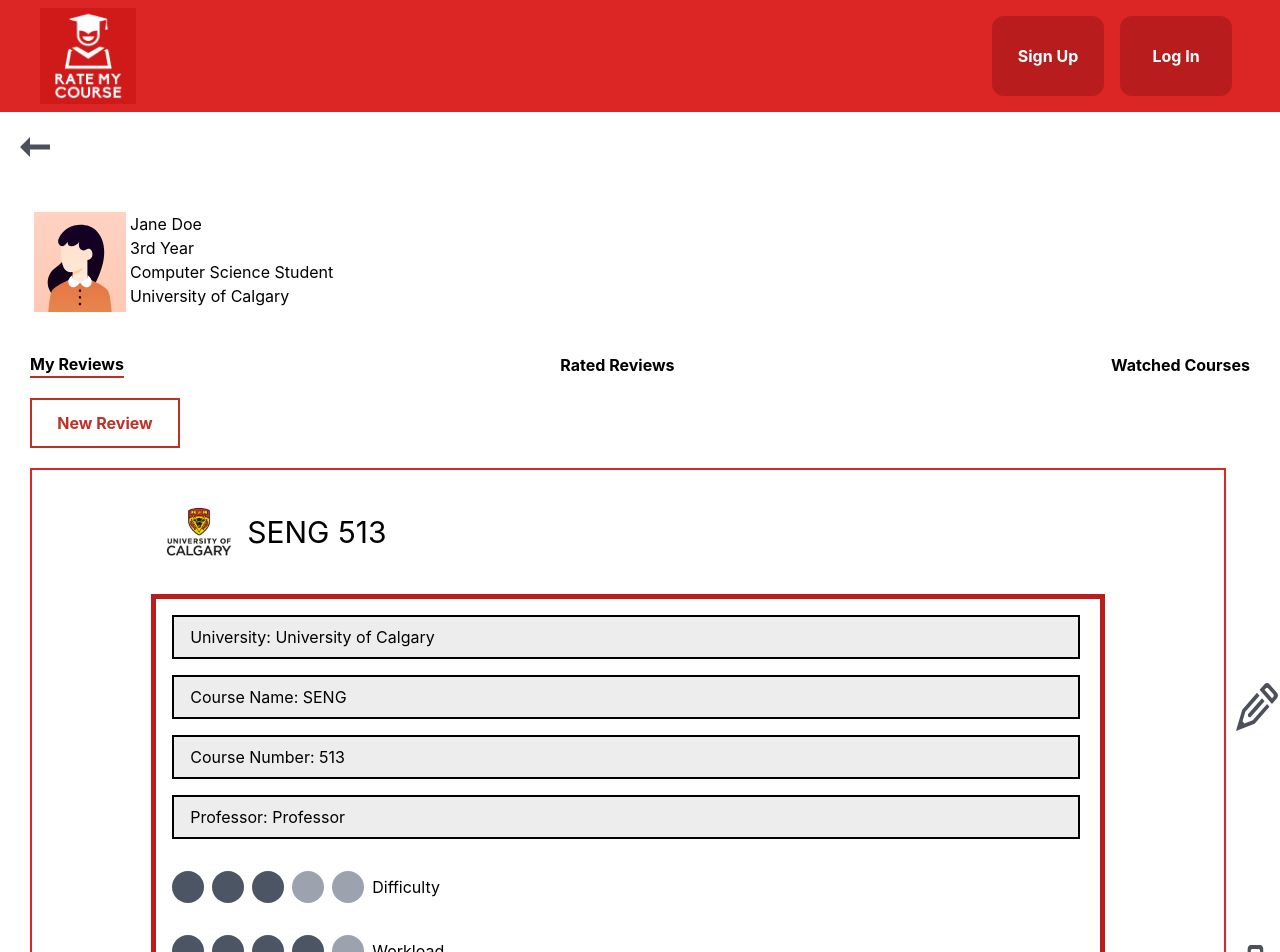
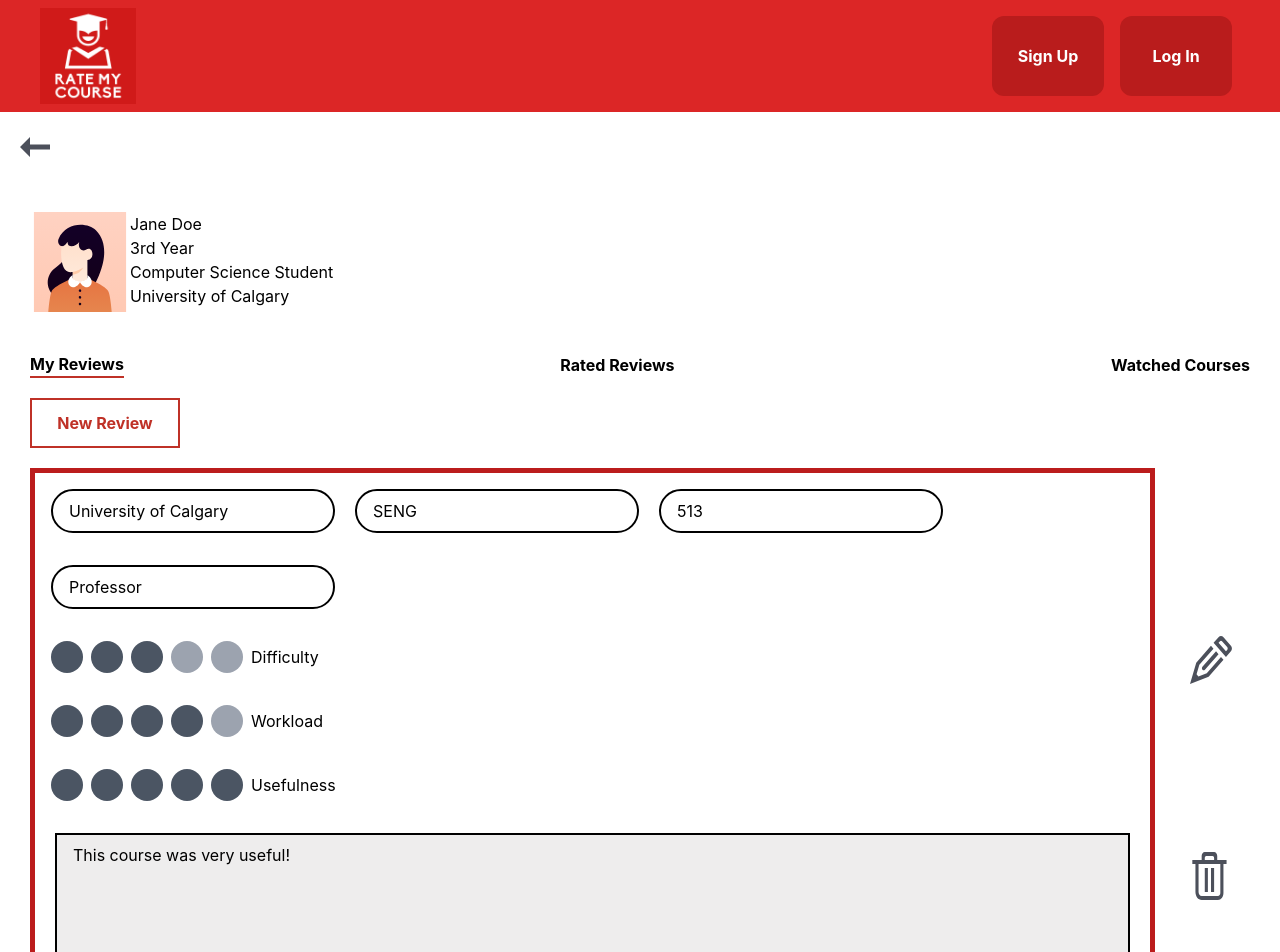
Before and after one commit to mrmallam/Rate_My_Course, a React (Create React App) app in the folder Frontend/rate_my_course/: page /MyReviews in a window 1280 px wide. Shown: the top 952 px of the page. Built offline with nearby package versions, Linux system fonts and the light colour scheme.

Commit message:
All consistenet

```diff
--- a/Frontend/rate_my_course/src/components/EditableReview.js
+++ b/Frontend/rate_my_course/src/components/EditableReview.js
@@ -75,62 +75,41 @@ function EditableReview() {
     };
 
     return (
-    <div className='flex flex-col md:flex-row w-full '>
-      <div className="review-container border-2 border-red-600 w-full flex flex-col items-center justify-center relative">
-        <div className='class-header flex items-center'>
-          <img src={UniLogo} alt="University-Logo" className="w-24"/>
-          <h1 className="text-3xl">SENG 513</h1>
-        </div>
-        <div className='form-container'>
+    <div className='flex flex-col md:flex-row w-full'>
+        <div className='form-container-3'>
           <div className='ml-4'>
-          <div className={`form-input py-2 px-4 border-2 my-4 mr-5 cursor-default ${editable ? 'border-red-600 cursor-text' : 'border-black cursor-default'}` }
-              style={{ backgroundColor: editable ? 'white' : '#EEEDED' }}>
-            University: {editable ? (
             <input
+                  readOnly={!editable}
                   type="text"
                   value={university}
-                onChange={handleUniversityChange}
+                  onChange={(e) => setUniversity(e.target.value)}
+                  className={`form-input rounded-full py-2 px-4 border-2 my-4 mr-5 ${editable ? 'border-red-600 cursor-text' : 'border-black cursor-default'}`}
+                  placeholder="University"
               />
-            ) : (
-              university
-            )}
-          </div>
-          <div className={`form-input py-2 px-4 border-2 my-4 mr-5 cursor-default ${editable ? 'border-red-600 cursor-text' : 'border-black cursor-default'}` }
-          style={{ backgroundColor: editable ? 'white' : '#EEEDED' }}>
-            Course Name: {editable ? (
               <input
+                readOnly={!editable}
                 type="text"
                 value={courseName}
-                onChange={handleCourseNameChange}
+                onChange={(e) => setCourseName(e.target.value)}
+                className={`form-input rounded-full py-2 px-4 border-2 my-4 mr-5 ${editable ? 'border-red-600 cursor-text' : 'border-black cursor-default'}`}
+                placeholder="Course Code"
               />
-            ) : (
-              courseName
-            )}
-          </div>
-          <div className={`form-input py-2 px-4 border-2 my-4 mr-5 cursor-default ${editable ? 'border-red-600 cursor-text' : 'border-black cursor-default'}` }
-           style={{ backgroundColor: editable ? 'white' : '#EEEDED' }}>
-            Course Number: {editable ? (
               <input
+                readOnly={!editable}
                 type="text"
                 value={courseNum}
-                onChange={handleCourseNumChange}
+                onChange={(e) => setCourseNum(e.target.value)}
+                className={`form-input rounded-full py-2 px-4 border-2 my-4 mr-5 ${editable ? 'border-red-600 cursor-text' : 'border-black cursor-default'}`}
+                placeholder="Course Number"
               />
-            ) : (
-              courseNum
-            )}
-          </div>
-          <div className={`form-input py-2 px-4 border-2 my-4 mr-5 cursor-default ${editable ? 'border-red-600 cursor-text' : 'border-black cursor-default'}` }
-          style={{ backgroundColor: editable ? 'white' : '#EEEDED' }}>
-            Professor: {editable ? (
               <input
+                readOnly={!editable}
                 type="text"
                 value={professor}
-                onChange={handleProfessorChange}
+                onChange={(e) => setProfessor(e.target.value)}
+                className={`form-input rounded-full py-2 px-4 border-2 my-4 mr-5 ${editable ? 'border-red-600 cursor-text' : 'border-black cursor-default'}`}
+                placeholder="Professor's Name"
               />
-            ) : (
-              professor
-            )}
-          </div>
           </div>
           <div className='my-4 pl-4'>
             <RatingSet label='Difficulty' rating={difficulty} setRating={setDifficulty} editable={editable}/>
@@ -149,8 +128,7 @@ function EditableReview() {
               style={{ backgroundColor: editable ? 'white' : '#EEEDED' } }
           />
         </div>
-        </div>
-        <div className="flex flex-row md:flex-col justify-evenly mt-4 md:mt-0 ml-2">
+      <div className="flex flex-row md:flex-col justify-evenly mt-4 md:mt-0 ml-8">
         {editable ? (
           <>
             <div className="save-button cursor-pointer text-4xl md:text-2xl lg:text-4xl" onClick={handleSaveChanges}>
--- a/Frontend/rate_my_course/src/components/RatedReview.js
+++ b/Frontend/rate_my_course/src/components/RatedReview.js
@@ -50,7 +50,7 @@ function StaticReview() {
 
     return (
         <div className='flex flex-col md:flex-row w-full py-8'>
-            <div className='form-container-3 ml-4'>
+            <div className='form-container-3'>
                 <div className='ml-4'>
                     <input
                     readOnly={true}
@@ -96,7 +96,7 @@ function StaticReview() {
                     {comments}
                 </div>
         </div>
-            <div className="flex flex-row md:flex-col justify-evenly mt-4 md:mt-0 ml-4">
+            <div className="flex flex-row md:flex-col justify-evenly mt-4 md:mt-0 ml-8">
                 <div onClick={handleThumbsUpClick}>
                     <img src={thumbsUpClicked ? thumbsUpGreen : thumbsUpBlank} className="h-8 w-8 md:w-10 md:h-10 cursor-pointer" alt="thumbs-up"/>
                 </div>
```
Lines whose indentation alone changed are shown as unchanged.
